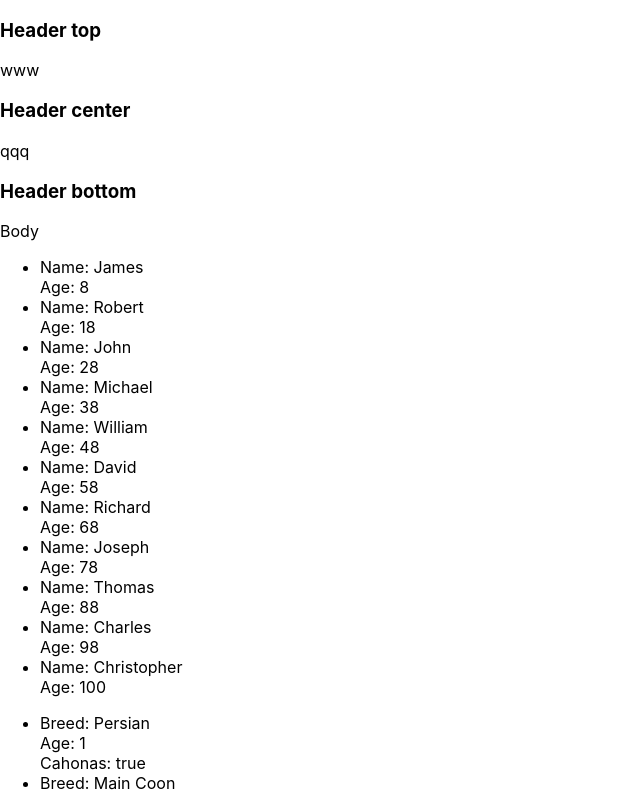
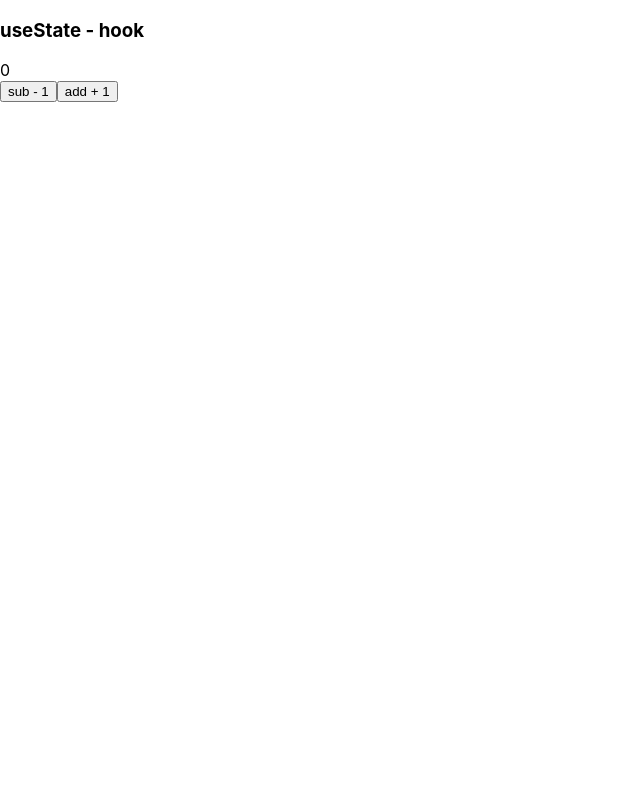
Before and after one commit to EugeneMorash/react-tasks, a React (Create React App) app: page / in a window 1280 px wide. Shown: the top 795 px of the page, without its empty margins (0-640 px from the left). Built offline with nearby package versions, Linux system fonts and the light colour scheme.

Commit message:
use-state / hooks

```diff
--- /dev/null
+++ b/src/1-map/App1.tsx
@@ -0,0 +1,105 @@
+import React from 'react';
+import {Aside} from "./components/Aside";
+import {Header} from "./components/Header";
+import {Cat} from "./components/Cat";
+import {Footer} from "./components/Footer";
+import {Main} from "./components/Main";
+
+
+
+export type UsersArrType = Array<UserType>
+export type UserType = {
+    id: number
+    name: string
+    age: number
+}
+
+export type TopCarsArrType = Array<TopCarsType>
+export type TopCarsType = {
+    id: number
+    manufacturer: string
+    model: string
+}
+
+const users: UsersArrType = [
+    {id: 1, name: "James", age: 8},
+    {id: 2, name: "Robert", age: 18},
+    {id: 3, name: "John", age: 28},
+    {id: 4, name: "Michael", age: 38},
+    {id: 5, name: "William", age: 48},
+    {id: 6, name: "David", age: 58},
+    {id: 7, name: "Richard", age: 68},
+    {id: 8, name: "Joseph", age: 78},
+    {id: 9, name: "Thomas", age: 88},
+    {id: 10, name: "Charles", age: 98},
+    {id: 11, name: "Christopher", age: 100},
+]
+
+
+export type CatsArrType = Array<CatsType>
+export type CatsType = {
+    id: number
+    breed: string
+    age: number
+    cahonas?: boolean
+}
+
+const cats: CatsArrType = [
+    {id: 1, breed: "Persian", age: 1, cahonas: true},
+    {id: 2, breed: "Main Coon", age: 3, cahonas: false},
+    {id: 3, breed: "Sphynx", age: 5, cahonas: true},
+    {id: 4, breed: "Oriental", age: 2, cahonas: true},
+    {id: 5, breed: "Devon Rex", age: 6,cahonas: false},
+    {id: 6, breed: "Bengal", age: 18}
+]
+
+const topCars: TopCarsArrType = [
+    {id: 1, manufacturer: "BMW", model: 'm5cs'},
+    {id: 2, manufacturer: "Mercedes", model: 'e63s'},
+    {id: 3, manufacturer: "Audi", model: 'rs6'}
+]
+
+
+export function App1() {
+    return (
+        <div>
+            <Header title={"Header top"} text={"www"}/>
+            <Header title={"Header center"} text={"qqq"}/>
+            <Header title={"Header bottom"}/>
+
+            <Main userList={users}/>
+
+            <Cat catList={cats}/>
+
+            <Aside advertising={"Advertising"}/>
+
+            <Footer carsList={topCars}/>
+        </div>
+    );
+}
+
+
+
+
+// ======= react-tasks =======
+//
+// **** создание вложенных компонент ****
+// 1. Сделать компоненты
+// Footer и Aside
+//
+// 2. Сделать возможно изменять содержимое тега Footer и Aside через пропс
+//
+// 3. Типизировать
+//
+//
+// **** map ****
+// 1. В react-tasks в App создать массив
+// const topCars = [
+//     {id: 1, manufacturer: "BMW", model: 'm5cs'},
+//     {id: 2, manufacturer: "Mercedes", model: 'e63s'},
+//     {id: 3, manufacturer: "Audi", model: 'rs6'}
+// ]
+//
+// 2. Вывести массив машин в компоненте Footer через map в html Таблицу (!гуглить по-английски! (Учимся))
+//
+// 3. Ошибок в консоли не должно быть и всё должно быть типизировано
--- a/src/components/Cat.tsx
+++ b/src/1-map/components/Cat.tsx
@@ -1,5 +1,6 @@
 import React from 'react';
-import {CatsArrType} from '../App';
+import {CatsArrType} from "../App1";
+
 
 type CatPropsType = {
     catList: CatsArrType
--- a/src/components/Footer.tsx
+++ b/src/1-map/components/Footer.tsx
@@ -1,5 +1,6 @@
 import React from 'react';
-import {TopCarsArrType} from "../App";
+import {TopCarsArrType} from "../App1";
+
 
 type FooterPropsType = {
     carsList: TopCarsArrType
--- a/src/components/Main.tsx
+++ b/src/1-map/components/Main.tsx
@@ -1,6 +1,7 @@
 import React from 'react';
 import {User} from "./User";
-import {UsersArrType} from "../App";
+import {UsersArrType} from "../App1";
+
 
 type MainPropsType = {
     userList: UsersArrType
--- /dev/null
+++ b/src/2-button/App2.tsx
@@ -0,0 +1,35 @@
+import React from 'react';
+import {Button} from "./components/Button";
+
+export function App2() {
+
+    // 1. Как работает кнопка
+    const onClickTestHandler = () => {
+        console.log("Test")
+    }
+
+    const onClickHandler = (message: string) => {
+        // console.log(event.currentTarget.innerText)
+        console.log(message)
+    }
+    // 2. Универсальная кнопка
+
+
+    return (
+        <div>
+            <button onClick={onClickTestHandler} type="button">Test</button>
+
+            <button onClick={() => {onClickHandler('Cat')}} type="button">Click 1</button>
+            <button onClick={() => {onClickHandler('Dog')}} type="button">Click 2</button>
+
+            {/* Разобраться, как работает call, bind, apply*/}
+            {/*<button onClick={onClickHandler.bind(null, "Cat")} type="button">Click 1</button>*/}
+            {/*<button onClick={onClickHandler.bind(null, "Dog")} type="button">Click 2</button>*/}
+
+            <div>
+                <Button name={"universal"} callbackHandler={onClickTestHandler}/>
+                <Button name={"uni-btn"} callbackHandler={() => {onClickHandler('Uni')}}/>
+            </div>
+        </div>
+    );
+}
--- /dev/null
+++ b/src/3-use-state/App3.tsx
@@ -0,0 +1,34 @@
+import React, {useState} from 'react';
+
+type FilterType = 'add' | 'sub';
+
+export function App3() {
+    // let count = 0;
+    // count - название переменной состояния
+    // setState - функция, которая изменяет состояния, после которой произойдёт рендер компоненты
+
+    const [count, setCount] = useState<number>(0);
+
+    const onClickHandler = (filter: FilterType) => {
+        // count++;
+        if (filter === "add") {
+            setCount(count + 1)
+        } else if (filter === "sub")
+        {
+            setCount(count - 1)
+        }
+    }
+
+
+
+    return (
+        <div>
+            <h3>useState - hook</h3>
+            <div>
+                {count}
+            </div>
+            <button onClick={() => {onClickHandler("sub")}} type="button">sub - 1</button>
+            <button onClick={() => {onClickHandler("add")}} type="button">add + 1</button>
+        </div>
+    );
+}
--- a/src/App.tsx
+++ b/src/App.tsx
@@ -1,106 +1,16 @@
 import React from 'react';
 import './App.css';
-import {Header} from "./components/Header";
-import {Main} from "./components/Main";
-import {Footer} from "./components/Footer";
-import {Aside} from "./components/Aside";
-import {Cat} from "./components/Cat";
+import {App3} from "./3-use-state/App3";
+// import {App1} from "./1-map/App1";
+// import {App2} from "./2-button/App2";
 
 
-export type UsersArrType = Array<UserType>
-export type UserType = {
-    id: number
-    name: string
-    age: number
-}
-
-export type TopCarsArrType = Array<TopCarsType>
-export type TopCarsType = {
-    id: number
-    manufacturer: string
-    model: string
-}
-
-const users: UsersArrType = [
-    {id: 1, name: "James", age: 8},
-    {id: 2, name: "Robert", age: 18},
-    {id: 3, name: "John", age: 28},
-    {id: 4, name: "Michael", age: 38},
-    {id: 5, name: "William", age: 48},
-    {id: 6, name: "David", age: 58},
-    {id: 7, name: "Richard", age: 68},
-    {id: 8, name: "Joseph", age: 78},
-    {id: 9, name: "Thomas", age: 88},
-    {id: 10, name: "Charles", age: 98},
-    {id: 11, name: "Christopher", age: 100},
-]
-
-
-export type CatsArrType = Array<CatsType>
-export type CatsType = {
-    id: number
-    breed: string
-    age: number
-    cahonas?: boolean
-}
-
-const cats: CatsArrType = [
-    {id: 1, breed: "Persian", age: 1, cahonas: true},
-    {id: 2, breed: "Main Coon", age: 3, cahonas: false},
-    {id: 3, breed: "Sphynx", age: 5, cahonas: true},
-    {id: 4, breed: "Oriental", age: 2, cahonas: true},
-    {id: 5, breed: "Devon Rex", age: 6,cahonas: false},
-    {id: 6, breed: "Bengal", age: 18}
-]
-
-const topCars: TopCarsArrType = [
-    {id: 1, manufacturer: "BMW", model: 'm5cs'},
-    {id: 2, manufacturer: "Mercedes", model: 'e63s'},
-    {id: 3, manufacturer: "Audi", model: 'rs6'}
-]
-
-
-function App() {
+function App () {
     return (
-        <div>
-            <Header title={"Header top"} text={"www"}/>
-            <Header title={"Header center"} text={"qqq"}/>
-            <Header title={"Header bottom"}/>
-
-            <Main userList={users}/>
-
-            <Cat catList={cats}/>
-
-            <Aside advertising={"Advertising"}/>
-
-            <Footer carsList={topCars}/>
-        </div>
-    );
+        // <App1/>
+        // <App2/>
+        <App3/>
+    )
 }
 
 export default App;
-
-
-
-// ======= react-tasks =======
-//
-// **** создание вложенных компонент ****
-// 1. Сделать компоненты
-// Footer и Aside
-//
-// 2. Сделать возможно изменять содержимое тега Footer и Aside через пропс
-//
-// 3. Типизировать
-//
-//
-// **** map ****
-// 1. В react-tasks в App создать массив
-// const topCars = [
-//     {id: 1, manufacturer: "BMW", model: 'm5cs'},
-//     {id: 2, manufacturer: "Mercedes", model: 'e63s'},
-//     {id: 3, manufacturer: "Audi", model: 'rs6'}
-// ]
-//
-// 2. Вывести массив машин в компоненте Footer через map в html Таблицу (!гуглить по-английски! (Учимся))
-//
-// 3. Ошибок в консоли не должно быть и всё должно быть типизировано
```
Also changed, not shown: src/2-button/components/Button.tsx (added, +13 -0 lines), src/1-map/components/Aside.tsx (renamed from src/components/Aside.tsx), src/1-map/components/Header.tsx (renamed from src/components/Header.tsx), src/1-map/components/User.tsx (renamed from src/components/User.tsx).
